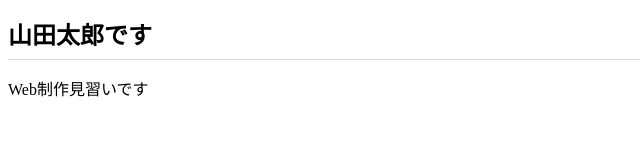
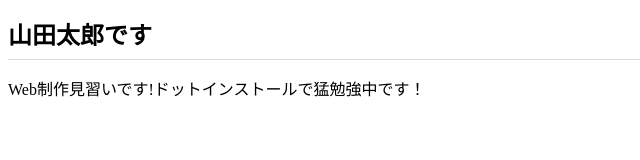
Before and after one commit to sirasawa/sirasawa.github.io, a plain HTML site: page index.html in a window 1280 px wide. Shown: the whole page, without its empty margins (0-640 px from the left). Drawn offline with Linux system fonts and the light colour scheme.

Commit message:
Add files via upload

```diff
--- a/index.html
+++ b/index.html
@@ -7,7 +7,7 @@
   </head>
   <body>
     <h1>山田太郎です</h1>
-    <p>Web制作見習いです</p>
+    <p>Web制作見習いです!ドットインストールで猛勉強中です！</p>
 
   </body>
 
```
